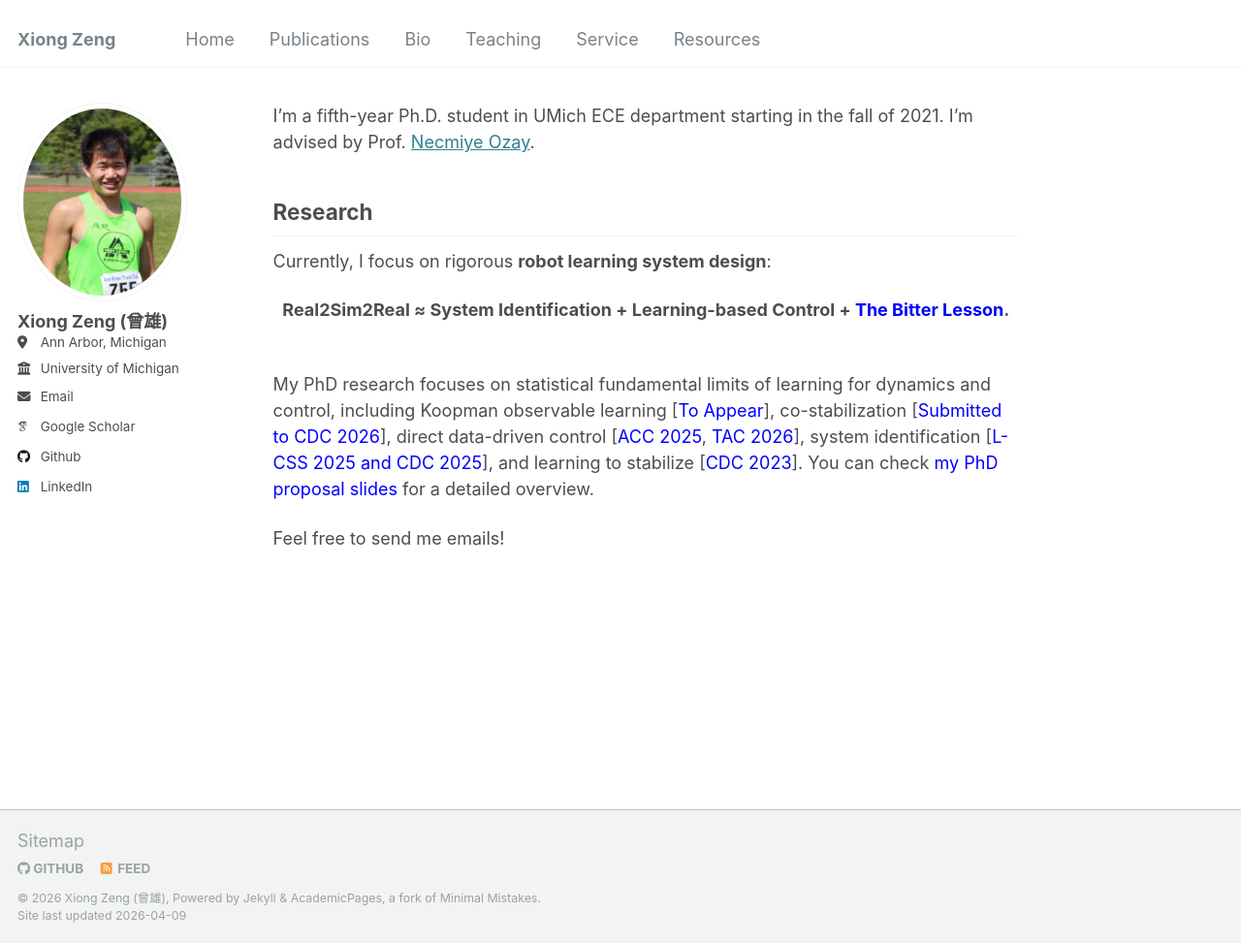
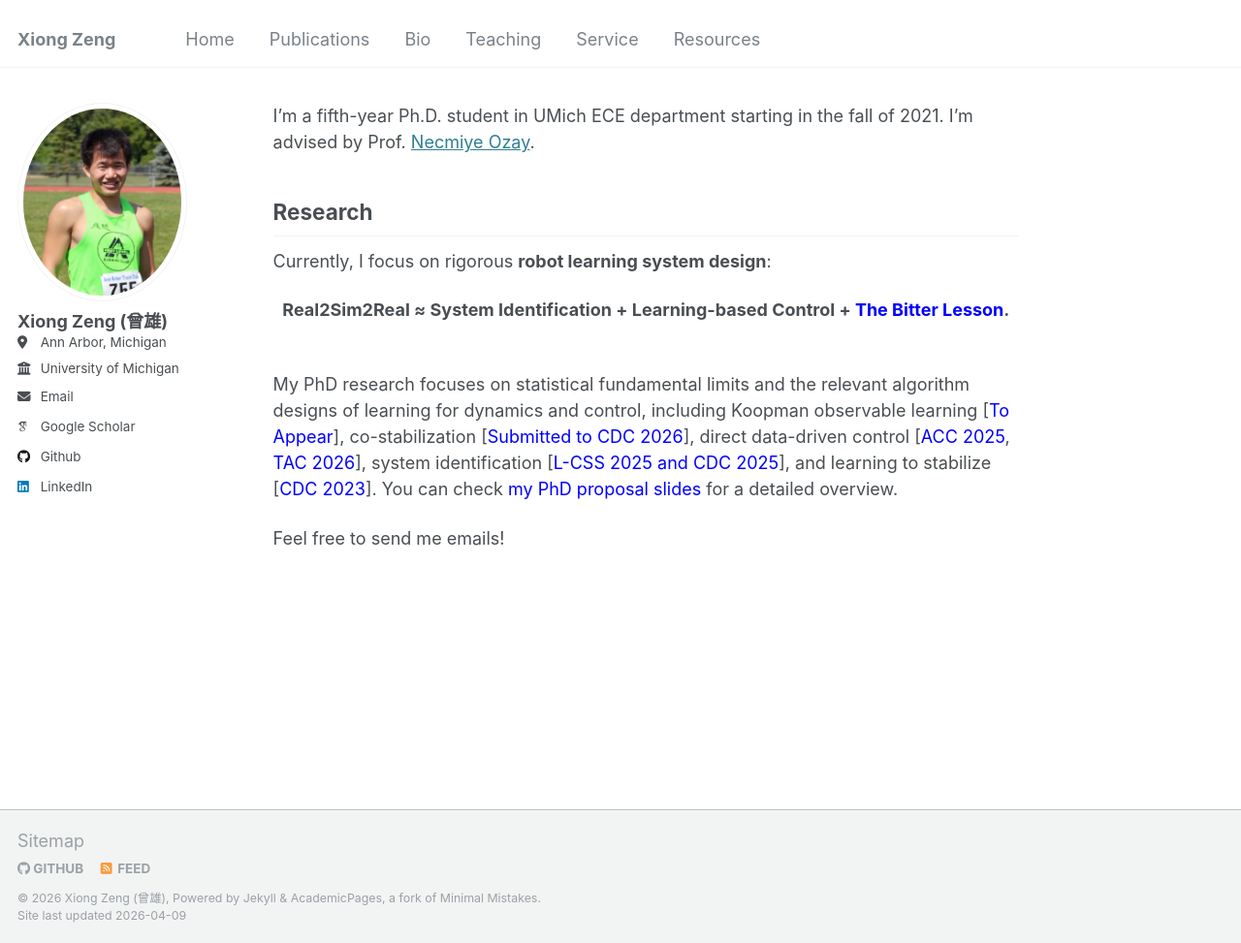
Before and after one commit to zengxiong111/zengxiong.github.io, a Jekyll site: the page built from _pages/about.md, in a window 1280 px wide and 973 px high. Shown: the whole window at 97% size. Built offline with Jekyll 4.4.1, drawn with Linux system fonts in a browser that asks for light colours; some web fonts are replaced.

Commit message:
Update about.md

```diff
--- a/_pages/about.md
+++ b/_pages/about.md
@@ -17,7 +17,7 @@
 The Bitter Lesson</a>.</strong></div>
 <br>
 
-My PhD research focuses on statistical fundamental limits of learning for dynamics and control, including Koopman observable learning [<a href="https://scholar.google.com/citations?user=v4lWTTwAAAAJ&hl=en" style="color: blue;text-decoration: none;" target="_blank">To Appear</a>], co-stabilization [<a href="https://scholar.google.com/citations?user=v4lWTTwAAAAJ&hl=en" style="color: blue;text-decoration: none;" target="_blank">Submitted to CDC 2026</a>], direct data-driven control [<a href="https://web.eecs.umich.edu/~necmiye/pubs/ZengBO_acc25.pdf" style="color: blue;text-decoration: none;" target="_blank">ACC 2025</a>, <a href="https://arxiv.org/abs/2412.19705" style="color: blue;text-decoration: none;" target="_blank">TAC 2026</a>], system identification [<a href="https://arxiv.org/abs/2503.16817" style="color: blue;text-decoration: none;" target="_blank">L-CSS 2025 and CDC 2025</a>], and learning to stabilize [<a href="https://arxiv.org/abs/2311.11151" style="color: blue;text-decoration: none;" target="_blank">CDC 2023</a>].
+My PhD research focuses on statistical fundamental limits and the relevant algorithm designs of learning for dynamics and control, including Koopman observable learning [<a href="https://scholar.google.com/citations?user=v4lWTTwAAAAJ&hl=en" style="color: blue;text-decoration: none;" target="_blank">To Appear</a>], co-stabilization [<a href="https://scholar.google.com/citations?user=v4lWTTwAAAAJ&hl=en" style="color: blue;text-decoration: none;" target="_blank">Submitted to CDC 2026</a>], direct data-driven control [<a href="https://web.eecs.umich.edu/~necmiye/pubs/ZengBO_acc25.pdf" style="color: blue;text-decoration: none;" target="_blank">ACC 2025</a>, <a href="https://arxiv.org/abs/2412.19705" style="color: blue;text-decoration: none;" target="_blank">TAC 2026</a>], system identification [<a href="https://arxiv.org/abs/2503.16817" style="color: blue;text-decoration: none;" target="_blank">L-CSS 2025 and CDC 2025</a>], and learning to stabilize [<a href="https://arxiv.org/abs/2311.11151" style="color: blue;text-decoration: none;" target="_blank">CDC 2023</a>].
 You can check <a href="https://zengxiong111.github.io/zengxiong.github.io/files/phd_propsoal_Xiong_Zeng_part.pdf" target="_blank" style="color: blue;text-decoration: none;">my PhD proposal slides</a> for a detailed overview.
 
 Feel free to send me emails!
```
